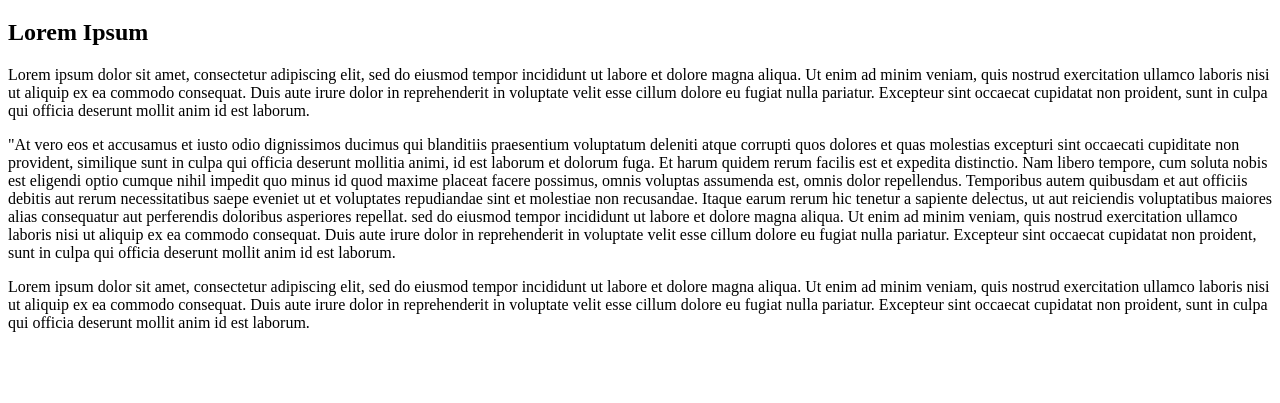
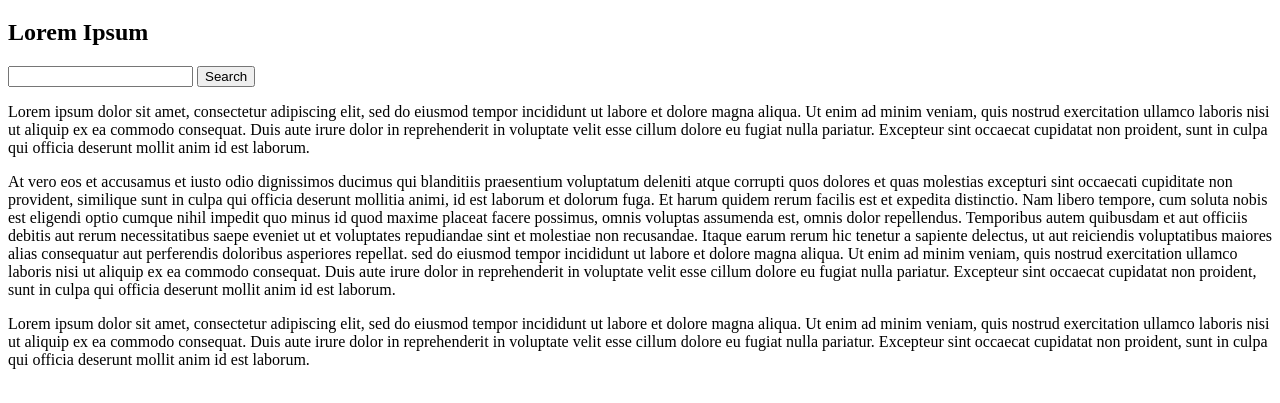
Before and after one commit to seeseexiong/testGithub, a plain HTML site: page index.html in a window 1280 px wide. Shown: the part 61-464 px from the top of the page. Drawn offline with Linux system fonts and the light colour scheme.

Commit message:
added input and button

```diff
--- a/index.html
+++ b/index.html
@@ -12,6 +12,10 @@
 
     <section>
         <h2>Lorem Ipsum</h2>
+        <form>
+            <input type="text" name="firstname">
+            <button>Search</button>
+        </form>
         <p>Lorem ipsum dolor sit amet, consectetur adipiscing elit,
             sed do eiusmod tempor incididunt ut labore et dolore magna
             aliqua. Ut enim ad minim veniam, quis nostrud exercitation
@@ -21,7 +25,7 @@
             cupidatat non proident, sunt in culpa qui officia deserunt mollit
             anim id est laborum.</p>
 
-        <p>"At vero eos et accusamus et iusto odio dignissimos ducimus
+        <p>At vero eos et accusamus et iusto odio dignissimos ducimus
             qui blanditiis praesentium voluptatum deleniti atque corrupti
             quos dolores et quas molestias excepturi sint occaecati cupiditate
             non provident, similique sunt in culpa qui officia deserunt
```
